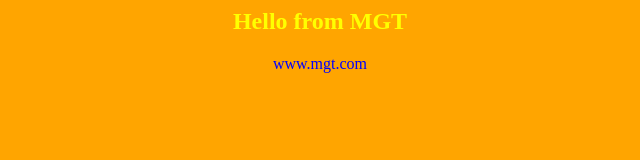
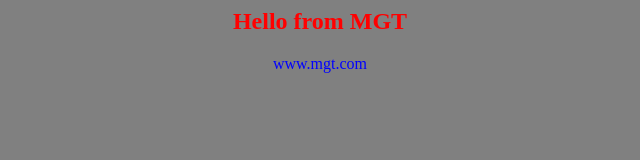
Before and after one commit to maikal25/app_for_jenkins, a plain HTML site: page index.html in a window 1280 px wide. Shown: the whole page, without its empty margins (320-960 px from the left). Drawn offline with Linux system fonts and the light colour scheme.

Commit message:
changed color

```diff
--- a/index.html
+++ b/index.html
@@ -1,7 +1,7 @@
 <html>
-<body bgcolor=orange>
+<body bgcolor=gray>
 <center>
-<h2><font color=yellow>Hello from MGT</font></h2>
+<h2><font color=red>Hello from MGT</font></h2>
 
 <font color=blue>www.mgt.com</font>
 
```
